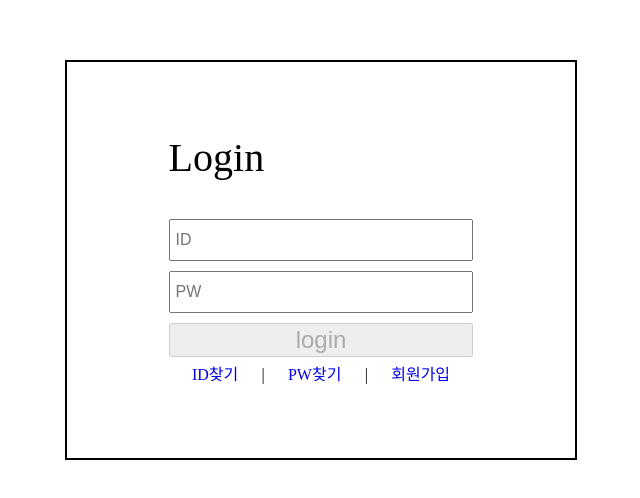
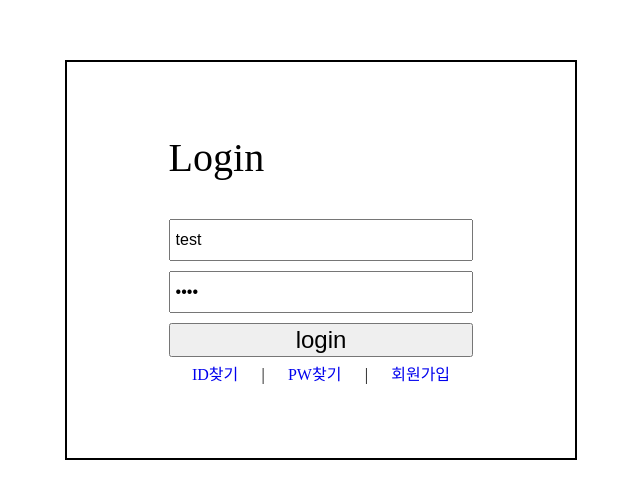
Before and after one commit to choyj2012/Calendar, a React (Vite) app: page /login in a window 1280 px wide. Shown: the part 140-638 px from the top of the page, without its empty margins (319-959 px from the left). Built offline with nearby package versions, Linux system fonts and the light colour scheme.

Commit message:
몇몇 수정

```diff
--- a/src/Container.jsx
+++ b/src/Container.jsx
@@ -17,7 +17,7 @@ export default function Container({ isLeftOpen, setIsLeftOpen }) {
           <LeftContainer />
           <CenterContainer />
       </SelectedDateProvider>
-      <RightContainer />
+      {/* <RightContainer /> */}
     </div>
   );
 }
@@ -109,7 +109,7 @@ const DateComp = ({ date, day }) => {
     async function request() {
       const response = await getSchedulefromServer(sessionStorage.getItem('user'), date);
       if(!ignore) {
-        console.log('request', response.result);
+        //console.log('request', response.result);
         setSchedules([...response.result]);
       }
     }
--- a/src/Header.css
+++ b/src/Header.css
@@ -77,6 +77,7 @@
   padding: 11px;
   border: solid 0.5px lightgray;
   border-radius: 10%;
+  cursor: pointer;
 }
 
 .user-icon {
--- a/src/Header.jsx
+++ b/src/Header.jsx
@@ -61,13 +61,13 @@ const Search = () => {
         <button onClick={() => onChangeMonth(1)}>{">"}</button>
         <div>{today}</div>
       </div>
-      <div className="sb-b">
+      {/* <div className="sb-b">
         <button>Search</button>
         <button>Setting</button>
         <select className="select-drop">
           <option value="month">월</option>
         </select>
-      </div>
+      </div> */}
     </div>
   );
 }
--- a/src/Login.jsx
+++ b/src/Login.jsx
@@ -20,8 +20,8 @@ const Login = () => {
 
 const LoginForm = () => {
   const [form, setForm] = useState({
-    id: '',
-    pw: ''
+    id: 'test',
+    pw: 'test'
   });
   const [isFail, setIsFail] = useState(false);
   const moveCalendar = useNavigate();
```
Also changed, not shown: 1 other file (tests, documents, lock files or other folders).
